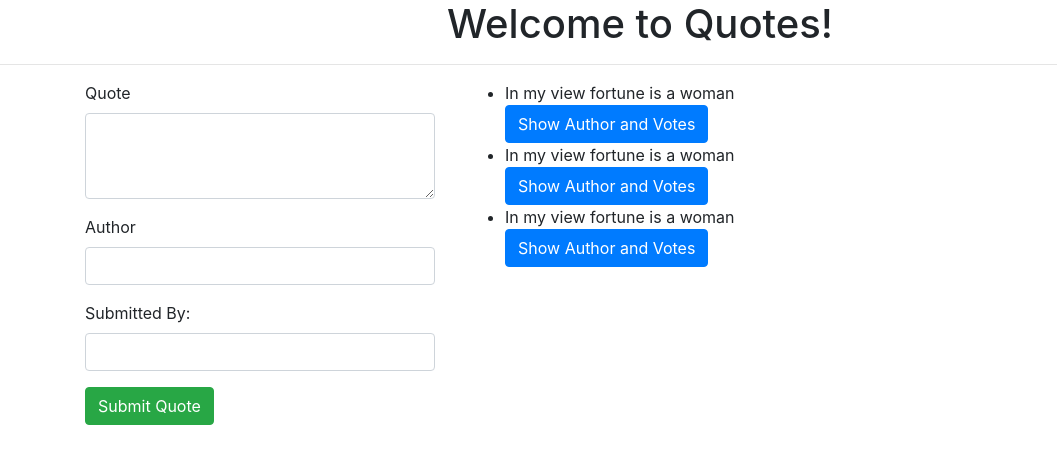
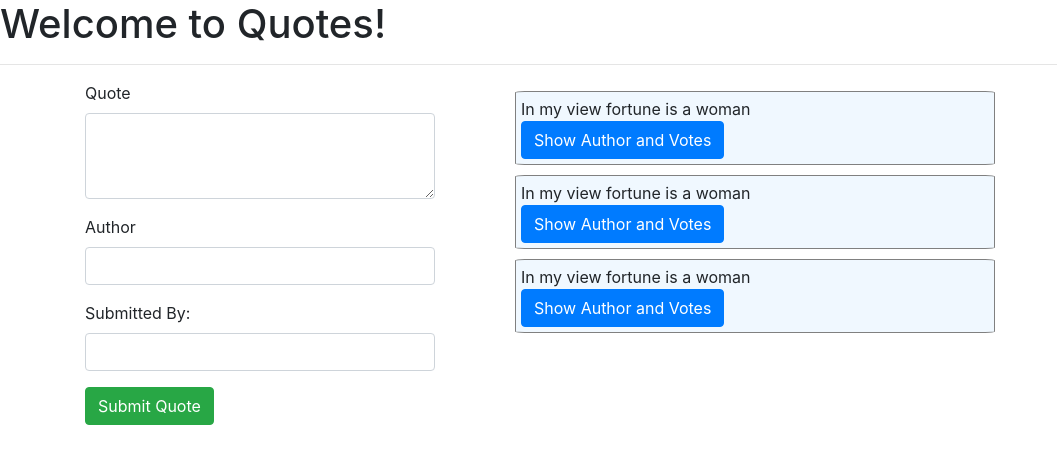
Before and after one commit to MugachaGichamba/Quotes, an Angular app: page / in a window 1280 px wide. Shown: the top 464 px of the page, without its empty margins (0-1057 px from the left). Built offline with nearby package versions, Linux system fonts and the light colour scheme.

Commit message:
Styled the quote details component

```diff
--- a/src/app/quote/quote.component.css
+++ b/src/app/quote/quote.component.css
@@ -0,0 +1,9 @@
+#quote_div {
+    border: 1px solid grey;
+    list-style-type: none;
+    margin: 10px;
+    padding: 5px;
+    border-radius: 2%;
+    width: auto;
+    background-color: aliceblue;
+}
--- a/src/app/quote/quote.component.html
+++ b/src/app/quote/quote.component.html
@@ -1,20 +1,21 @@
 <!--The content below is only a placeholder and can be replaced.-->
-<div style="text-align:center">
-    <h1>
-        Welcome to Quotes!
-    </h1>
-    <hr>
-</div>
+
+
+<h1>
+    Welcome to Quotes!
+</h1>
+<hr>
+
 
 <div class="container">
     <div class="row">
-        <div class="col-md-4">
+        <div class="col-md-4" id="quote_form">
             <app-quotes-form (addQuote)="addNewQuote($event)"></app-quotes-form>
         </div>
-        <div class="col-md-6">
+        <div class="col-md-6" id="quote_list">
             <ul>
-                <div *ngFor='let quote of quotes; let i = index'>
-                    <li>{{quote.quote}}</li>
+                <div *ngFor='let quote of quotes; let i = index' id="quote_div">
+                    <li id="each_quote">{{quote.quote}}</li>
                     <button class="btn btn-primary" (click)='toogleDetails(i)'>Show Author and Votes</button>
                     <app-quote-details *ngIf="quote.details" [quote]='quote' (toDelete)='removeGoal($event, i)'></app-quote-details>
                 </div>
```
